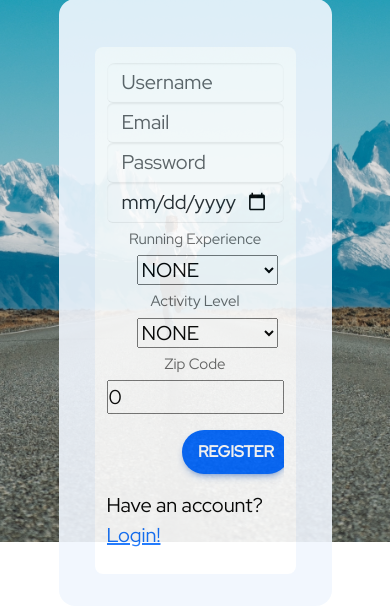
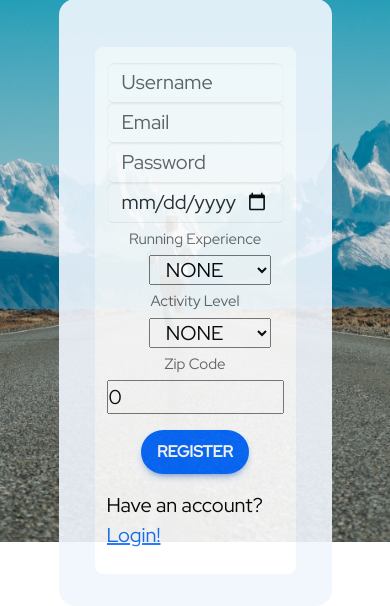
Before and after one commit to PhaseRUN/PhaseRUN-Capstone, a Spring Boot app: page /register in a window 390 px wide. Shown: the part 302-908 px from the top of the page. Run offline with Spring Boot 4, Linux system fonts and the light colour scheme; some of the project's set-up classes (security, data sources, template engines, error pages and the like) are left out, and stand-ins take their place; some libraries are stand-ins or nearby versions.

Commit message:
fixing register media queries and removed margin in navbar

```diff
--- a/src/main/resources/static/css/navbar.css
+++ b/src/main/resources/static/css/navbar.css
@@ -62,5 +62,5 @@
     /*font-family: 'Roboto Black', sans-serif;*/
     font-family: 'Red Hat Display', sans-serif;
     font-size: 1em;
-    margin-right: 3em;
+    /*margin-right: 3em;*/
 }
--- a/src/main/resources/static/css/register.css
+++ b/src/main/resources/static/css/register.css
@@ -31,20 +31,20 @@
 .subtitle-zip {
     font-size: 1em;
     color: #666;
-    width: 32%;
-    padding-left: 32px;
+    /*width: 32%;*/
+    /*padding-left: 32px;*/
 }
 
 .subtitle-run {
     font-size: 1em;
     color: #666;
-    padding-right: 22px;
+    /*padding-right: 22px;*/
 }
 
 .subtitle-act {
     font-size: 1em;
     color: #666;
-    padding-right: 80px;
+    /*padding-right: 80px;*/
 }
 
 .run-exp {
--- a/src/main/resources/templates/visitors/register.html
+++ b/src/main/resources/templates/visitors/register.html
@@ -29,9 +29,9 @@
 
                     <label class="visually-hidden" for="date-of-birth">DOB</label>
                     <input class="form-control input" type="date" id="date-of-birth" name="date-of-birth" placeholder="DOB mm/dd/yyyy"/>
-                    <div class="act-sm">
-                    <label for="running-exp" class="subtitle-run">Running Experience</label>
-                         <select id="running-exp" class="run-exp"   th:field="*{runningExp}">
+                    <div class="act-sm row align-items-center justify-content-center px-4">
+                        <label for="running-exp" class="subtitle-run col-xl col-lg-10 text-center text-xl-start">Running Experience</label>
+                        <select id="running-exp" class="run-exp col-3 h-2" th:field="*{runningExp}">
                             <option th:each="runningExp : ${T(com.codeup.phaserun.models.User.RunningExpEnum).values()}"
                                     th:value="${runningExp}"
                                     th:text="${runningExp}"
@@ -39,9 +39,9 @@
                             </option>
                         </select>
                     </div>
-                    <div class="act-sm">
-                    <label for="activity-level" class="subtitle-act">Activity Level</label>
-                        <select id="activity-level" class="act-lvl" th:field="*{activityLvl}">
+                    <div class="act-sm row align-items-center justify-content-center px-4">
+                        <label for="activity-level" class="subtitle-act col-xl col-lg-10 text-center text-xl-start">Activity Level</label>
+                        <select id="activity-level" class="act-lvl col-3 h-2" th:field="*{activityLvl}">
                             <option th:each="activityLvl : ${T(com.codeup.phaserun.models.User.ActivityLvlEnum).values()}"
                                     th:value="${activityLvl}"
                                     th:text="${activityLvl}"
@@ -50,13 +50,13 @@
                         </select>
                     </div>
                     <!--                    Zip code Container-->
-                    <div class="row align-items-center justify-content-between pe-4 zip-sm">
-                        <label class="subtitle-zip col-3" for="fit-zipcode">Zip Code</label>
+                    <div class="row align-items-center justify-content-center px-4 zip-sm">
+                        <label class="subtitle-zip col-xl col-lg-10 text-center text-xl-start" for="fit-zipcode">Zip Code</label>
                         <input class="col-3 zip" type="text" pattern="[0-9]" id="fit-zipcode" placeholder="Zip Code" th:field="*{zipcode}"/>
                     </div>
                     <!--                    Form Submit Button Container-->
                     <div class="row btn-reg justify-content-center">
-                        <div class="col-3 my-3">
+                        <div class="col-5 my-3 d-flex justify-content-center">
                             <button type="submit" class="btn btn-primary">Register</button>
                         </div>
                     </div>
```
Lines whose indentation alone changed are shown as unchanged.
